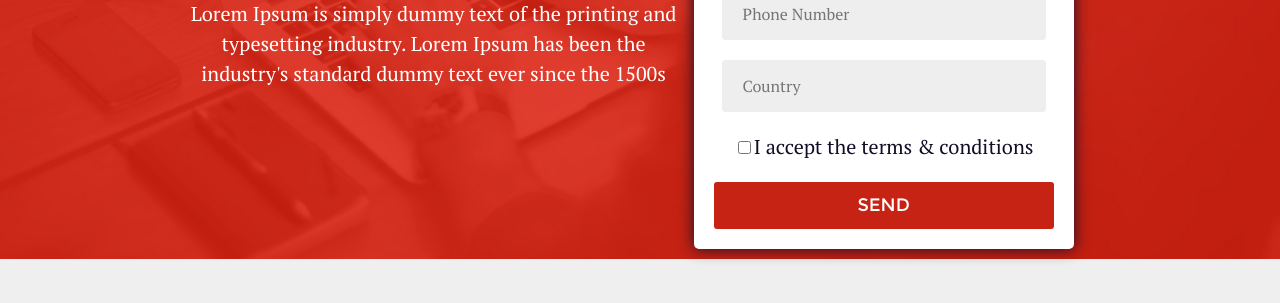
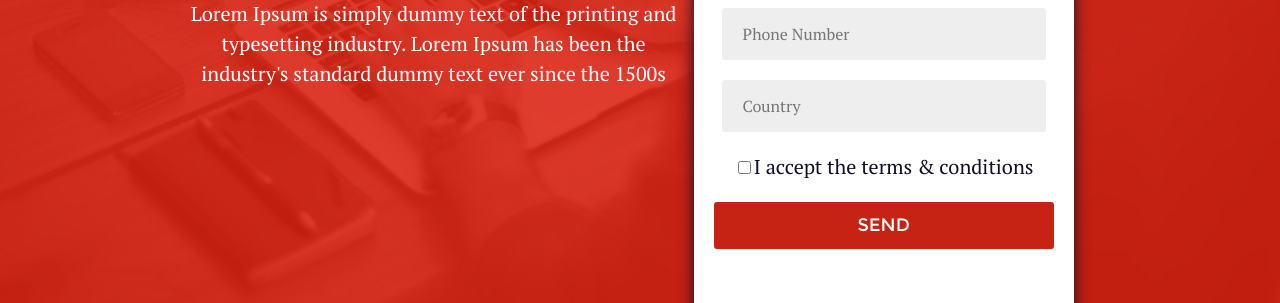
Before and after one commit to nikita-1vanov/auto, a plain HTML site: page index.html in a window 1280 px wide. Shown: the part 379-682 px from the top of the page. Drawn offline with Linux system fonts and the light colour scheme.

Commit message:
Update style.css

```diff
--- a/css/style.css
+++ b/css/style.css
@@ -146,6 +146,10 @@ flex-wrap: wrap;
 	padding: 20px 20px 0px 20px;
 	border-radius: 5px;
 	box-shadow: 0 0 15px;
+	padding-bottom: 90px;
+    	padding-top: 40px;
+}
+
 }
 
 .bg-grey {
```
